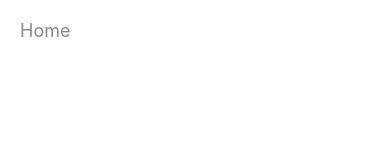
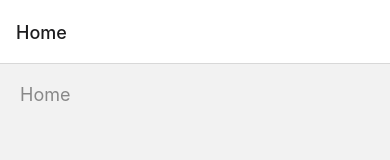
Before and after one commit to gimnakatugampala/gamez, a React Native app: screen / in a window 390 px wide. Shown: the top 160 px of the page. Built offline with nearby package versions, Linux system fonts and the light colour scheme.

Commit message:
stack navigation

```diff
--- a/App.js
+++ b/App.js
@@ -1,10 +1,14 @@
 import React from 'react'
 
-import Home from './screens/home'
+import { NavigationContainer } from '@react-navigation/native';
+
+import HomeStack from './routes/HomeStack'
 
 
 export default function App() {
   return (
-      <Home />
+
+    <HomeStack />
+
   )
 }
--- a/package.json
+++ b/package.json
@@ -10,8 +10,12 @@
     "lint": "eslint ."
   },
   "dependencies": {
+    "@react-navigation/native": "^6.0.4",
+    "@react-navigation/native-stack": "^6.2.2",
     "react": "17.0.2",
-    "react-native": "0.65.1"
+    "react-native": "0.65.1",
+    "react-native-safe-area-context": "^3.3.2",
+    "react-native-screens": "^3.8.0"
   },
   "devDependencies": {
     "@babel/core": "7.15.5",
--- /dev/null
+++ b/routes/HomeStack.js
@@ -0,0 +1,25 @@
+import * as React from 'react';
+import { NavigationContainer } from '@react-navigation/native';
+import { createNativeStackNavigator } from '@react-navigation/native-stack';
+
+
+import Home from '../screens/home'
+import ReviewDetails from '../screens/reviewDetails'
+
+const Stack = createNativeStackNavigator();
+
+const HomeStack = () => {
+  return (
+    <NavigationContainer>
+      <Stack.Navigator>
+        <Stack.Screen
+          name="Home"
+          component={Home}
+        />
+        <Stack.Screen name="ReviewDetails" component={ReviewDetails} />
+      </Stack.Navigator>
+    </NavigationContainer>
+  );
+};
+
+export default HomeStack
```
Also changed, not shown: 1 other file (tests, documents, lock files or other folders).
